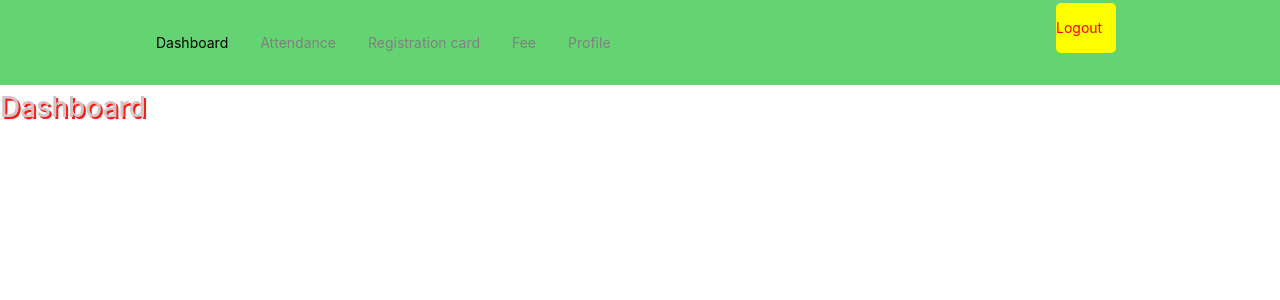
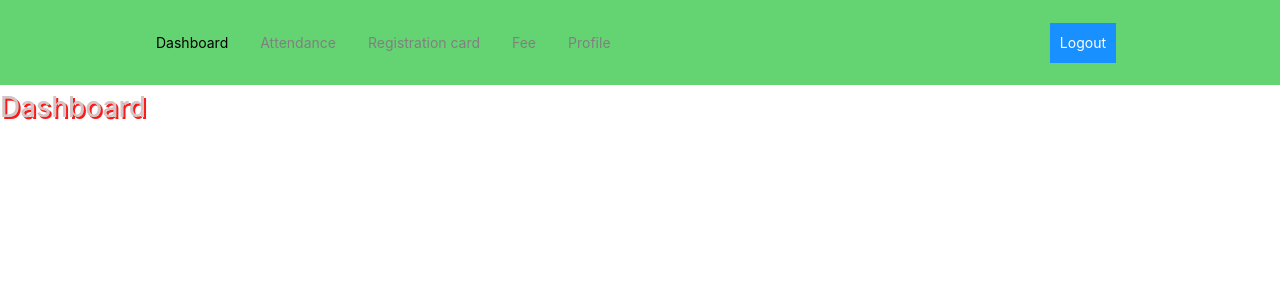
Before and after one commit to khannasir1999/smart-student-management-portal, a React (Create React App) app: page /dashboard in a window 1280 px wide. Shown: the top 300 px of the page. Built offline with nearby package versions, Linux system fonts and the light colour scheme.

Commit message:
btn update

```diff
--- a/src/App.css
+++ b/src/App.css
@@ -1,4 +1,7 @@
 @import '~antd/dist/antd.css';
+
+
+
 *{
   font-family: -apple-system, BlinkMacSystemFont, "Segoe UI", Roboto, Oxygen,
     Ubuntu, Cantarell, "Open Sans", "Helvetica Neue", sans-serif;
--- a/src/Components/Components_Styles/Model.css
+++ b/src/Components/Components_Styles/Model.css
@@ -34,17 +34,11 @@
     font-size: 11px;
 }
 .logout-btn{
-    background-color: yellow;
-    background-repeat:no-repeat;
-    border-radius: 5px;
-    cursor:pointer;
-    overflow: hidden;
-    outline:none;
-    display: center;
-    height: 50px;
-    width: 60px;
-    text-align: center;
-    color: red;
-
+   border: 1px  ;
+   padding: 10px;
+   height: 50%;
+   margin-top: 20px;
+   background-color: #1890ff;
+    color: white;
 
 }
```
